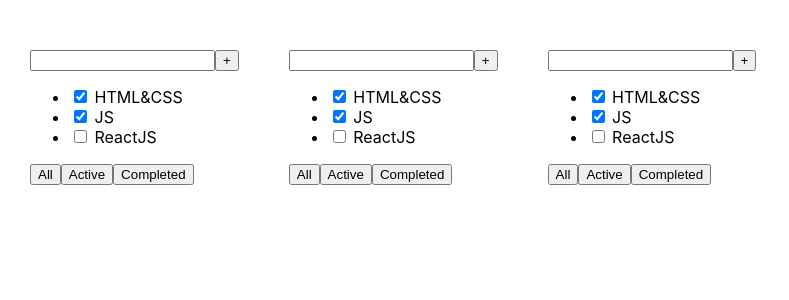
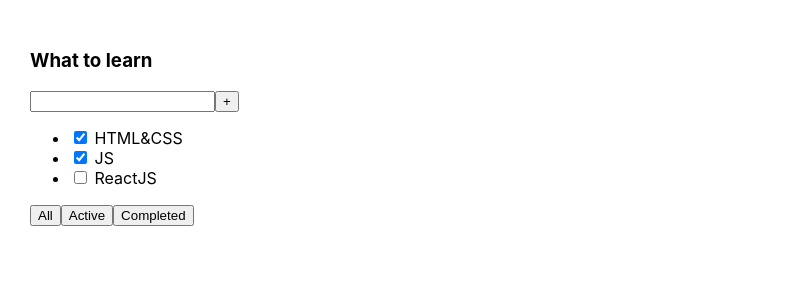
Before and after one commit to electrixky/todolist, a React (Create React App) app: page / in a window 1280 px wide. Shown: the top 300 px of the page, without its empty margins (0-789 px from the left). Built offline with nearby package versions, Linux system fonts and the light colour scheme.

Commit message:
created separate AddTaskForm and TaskList components

```diff
--- /dev/null
+++ b/src/AddTaskForm.tsx
@@ -0,0 +1,13 @@
+import {Button} from "./Button";
+
+type AddTaskFormPropsType = {
+
+}
+export function AddTaskForm(props: AddTaskFormPropsType) {
+    return (
+        <div>
+            <input/>
+            <Button title={"+"}/>
+        </div>
+    )
+}
--- a/src/App.tsx
+++ b/src/App.tsx
@@ -1,13 +1,35 @@
 import React from 'react';
 import './App.css';
-import {Todolist} from "./Todolist";
+import {TodoListHeader} from "./TodoListHeader";
+import {AddTaskForm} from "./AddTaskForm";
+import {TasksList} from "./TasksList";
+
+export type TaskType = {
+    id: number
+    title: string
+    isDone: boolean
+}
 
 function App() {
+    // const tasks2: Array<TaskType> = [
+    //     { id: 1, title: "Hello world", isDone: true },
+    //     { id: 2, title: "I am Happy", isDone: false },
+    //     { id: 3, title: "Yo", isDone: false }
+    // ]
+    const todoListTitle = "What to learn"
+    const tasks: Array<TaskType> = [
+        {id: 1, title: "HTML&CSS", isDone: true},
+        {id: 2, title: "JS", isDone: true},
+        {id: 3, title: "ReactJS", isDone: false}
+    ]
+
     return (
         <div className="App">
-            <Todolist/>
-            <Todolist/>
-            <Todolist/>
+            <div>
+                <TodoListHeader title={todoListTitle}/>
+                <AddTaskForm/>
+                <TasksList tasks={tasks}/>
+            </div>
         </div>
     );
 }
--- a/src/Button.tsx
+++ b/src/Button.tsx
@@ -1,9 +1,9 @@
 import React from 'react';
 
 type ButtonPropsType = {
-    text: string
+    title: string
 }
 
 export const Button = (props: ButtonPropsType) => {
-    return <button>{props.text}</button>
+    return <button>{props.title}</button>
 };
--- /dev/null
+++ b/src/TasksList.tsx
@@ -0,0 +1,28 @@
+import {TaskType} from "./App";
+import {Task} from "./Task";
+import {Button} from "./Button";
+import React from "react";
+
+type TasksListPropsType = {
+    tasks: Array<TaskType>
+}
+
+export function TasksList({tasks}: TasksListPropsType) {
+    const tasksList = <ul>
+        {
+            tasks.map(task=> {
+                return <Task key={task.id} title={task.title} isDone={task.isDone}/>
+            })
+        }
+    </ul>
+    return (
+        <>
+            {tasksList}
+            <div>
+                <Button title={"All"}/>
+                <Button title={"Active"}/>
+                <Button title={"Completed"}/>
+            </div>
+        </>
+    )
+}
--- /dev/null
+++ b/src/TodoListHeader.tsx
@@ -0,0 +1,7 @@
+type TodoListHeaderPropsType = {
+    title: string
+}
+
+export function TodoListHeader({title}: TodoListHeaderPropsType) {
+    return <h3>{title}</h3>
+}
--- a/src/Todolist.tsx
+++ /dev/null
@@ -1,32 +0,0 @@
-import React from "react";
-import {Button} from "./Button";
-import {Task} from "./Task";
-
-
-type PropsType = {
-    title: string
-}
-
-export function Todolist(props: PropsType) {
-    return (
-        <div>
-            <div>
-                <h3>{props.title}</h3>
-                <div>
-                    <input/>
-                    <Button text={"+"}/>
-                </div>
-                <ul>
-                    <Task title={"HTML&CSS"} isDone={true}/>
-                    <Task title={"JS"} isDone={true}/>
-                    <Task title={"ReactJS"} isDone={false}/>
-                </ul>
-                <div>
-                    <Button text={"All"}/>
-                    <Button text={"Active"}/>
-                    <Button text={"Completed"}/>
-                </div>
-            </div>
-        </div>
-    );
-};
```
